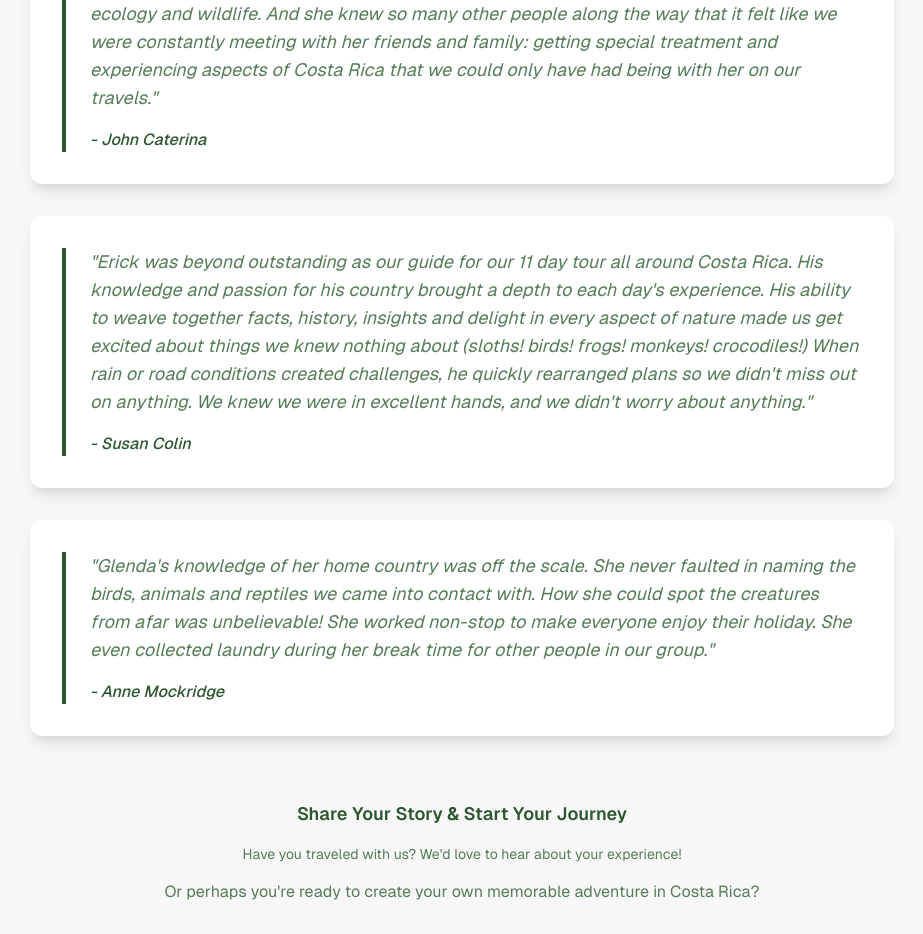
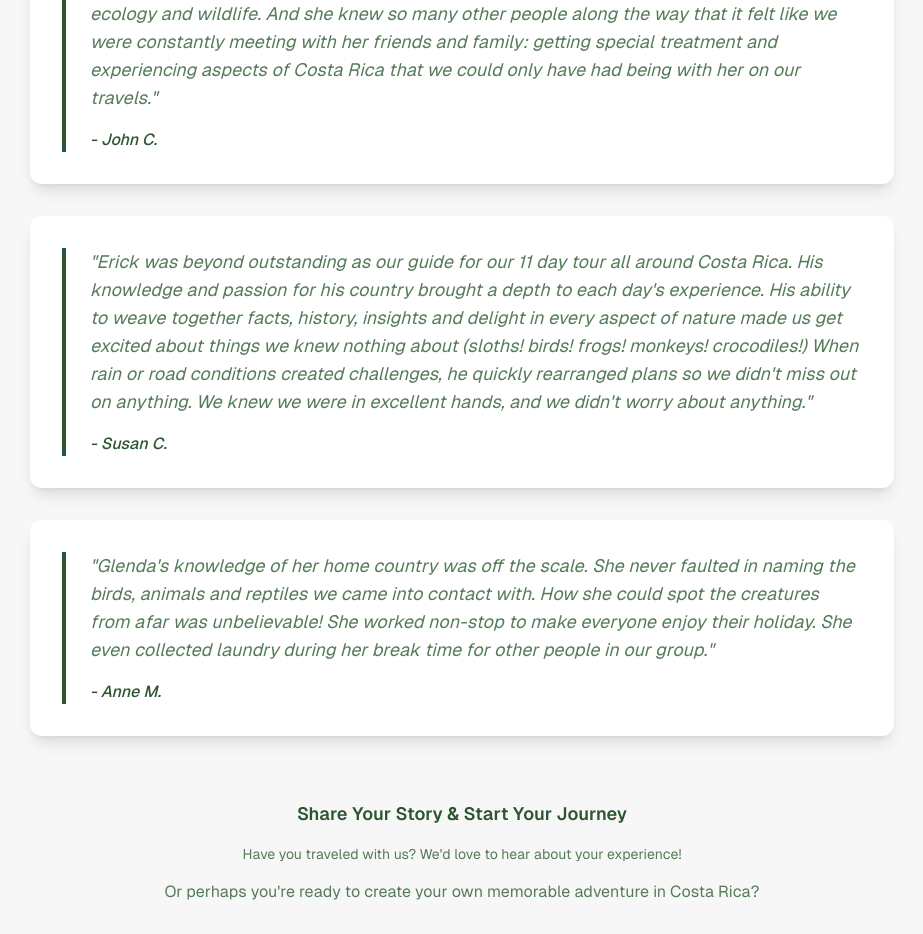
Before and after one commit to domino-software-solutions/costa-rica-tours, a Next.js app: page /reviews in a window 1280 px wide. Shown: the part 1120-2054 px from the top of the page, without its empty margins (178-1101 px from the left). Built offline with nearby package versions, Linux system fonts and the light colour scheme.

Commit message:
changed review last names to abbreviation

```diff
--- a/src/app/guides/erick/page.tsx
+++ b/src/app/guides/erick/page.tsx
@@ -41,7 +41,7 @@ const ErickGuidePage = (): JSX.Element => {
             <div className="my-8 xs:my-10 sm:my-12">
               <blockquote className="border-l-4 border-[#2C5530] pl-4 xs:pl-5 sm:pl-6 italic text-[#557B59] text-sm xs:text-base sm:text-lg">
                 &quot;Erick was beyond outstanding as our guide for our 11 day tour all around Costa Rica. His knowledge and passion for his country brought a depth to each day&apos;s experience. His ability to weave together facts, history, insights and delight in every aspect of nature made us get excited about things we knew nothing about (sloths! birds! frogs! monkeys! crocodiles!) When rain or road conditions created challenges, he quickly rearranged plans so we didn&apos;t miss out on anything. We knew we were in excellent hands, and we didn&apos;t worry about anything.&quot;
-                <footer className="mt-2 font-medium text-[#2C5530]">- Susan Colin</footer>
+                <footer className="mt-2 font-medium text-[#2C5530]">- Susan C.</footer>
               </blockquote>
             </div>
 
--- a/src/app/guides/glenda/page.tsx
+++ b/src/app/guides/glenda/page.tsx
@@ -48,12 +48,12 @@ const GlendaGuidePage = (): JSX.Element => {
             <div className="my-8 xs:my-10 sm:my-12 space-y-6 xs:space-y-7 sm:space-y-8">
               <blockquote className="border-l-4 border-[#2C5530] pl-4 xs:pl-5 sm:pl-6 italic text-[#557B59] text-sm xs:text-base sm:text-lg">
                 &quot;Glenda was amazing, from personally meeting us at the airport to the last hug of farewell at the end of the trip; so personal, engaging, knowledgeable of the history, culture, geography, ecology and wildlife. And she knew so many other people along the way that it felt like we were constantly meeting with her friends and family: getting special treatment and experiencing aspects of Costa Rica that we could only have had being with her on our travels. She was so hard-working; we would see her early in the mornings and late in the evening constantly planning and studying up to make our experience the very best it could be. What a lovely person and expert tour guide. We feel lucky and blessed to have been assigned Glenda and we all still keep in touch on WhatsApp which really underscores her ability to both engage and build lasting community connections.&quot;
-                <footer className="mt-2 font-medium text-[#2C5530]">- John Caterina</footer>
+                <footer className="mt-2 font-medium text-[#2C5530]">- John C.</footer>
               </blockquote>
 
               <blockquote className="border-l-4 border-[#2C5530] pl-4 xs:pl-5 sm:pl-6 italic text-[#557B59] text-sm xs:text-base sm:text-lg">
                 &quot;Glenda was simply the best tour guide I have ever met. Her knowledge of her home country was off the scale. She never faulted in naming the birds, animals and reptiles we came into contact with. How she could spot the creatures from afar was unbelievable! She worked non-stop to make everyone enjoy their holiday. She even collected laundry during her break time for other people in our group. She also recommended many extra trips and restaurants which were just perfect and added to the experience. We wish her all the best in her future career and just wish we could meet up again someday.&quot;
-                <footer className="mt-2 font-medium text-[#2C5530]">- Anne Mockridge</footer>
+                <footer className="mt-2 font-medium text-[#2C5530]">- Anne M.</footer>
               </blockquote>
             </div>
 
--- a/src/app/reviews/page.tsx
+++ b/src/app/reviews/page.tsx
@@ -139,7 +139,7 @@ const ReviewsPage = (): JSX.Element => {
                 <p className="mb-4 text-sm xs:text-base sm:text-lg leading-relaxed">
                   &quot;Glenda was amazing, from personally meeting us at the airport to the last hug of farewell at the end of the trip; so personal, engaging, knowledgeable of the history, culture, geography, ecology and wildlife. And she knew so many other people along the way that it felt like we were constantly meeting with her friends and family: getting special treatment and experiencing aspects of Costa Rica that we could only have had being with her on our travels.&quot;
                 </p>
-                <footer className="font-medium text-[#2C5530]">- John Caterina</footer>
+                <footer className="font-medium text-[#2C5530]">- John C.</footer>
               </blockquote>
             </div>
 
@@ -149,7 +149,7 @@ const ReviewsPage = (): JSX.Element => {
                 <p className="mb-4 text-sm xs:text-base sm:text-lg leading-relaxed">
                   &quot;Erick was beyond outstanding as our guide for our 11 day tour all around Costa Rica. His knowledge and passion for his country brought a depth to each day&apos;s experience. His ability to weave together facts, history, insights and delight in every aspect of nature made us get excited about things we knew nothing about (sloths! birds! frogs! monkeys! crocodiles!) When rain or road conditions created challenges, he quickly rearranged plans so we didn&apos;t miss out on anything. We knew we were in excellent hands, and we didn&apos;t worry about anything.&quot;
                 </p>
-                <footer className="font-medium text-[#2C5530]">- Susan Colin</footer>
+                <footer className="font-medium text-[#2C5530]">- Susan C.</footer>
               </blockquote>
             </div>
 
@@ -159,7 +159,7 @@ const ReviewsPage = (): JSX.Element => {
                 <p className="mb-4 text-sm xs:text-base sm:text-lg leading-relaxed">
                   &quot;Glenda&apos;s knowledge of her home country was off the scale. She never faulted in naming the birds, animals and reptiles we came into contact with. How she could spot the creatures from afar was unbelievable! She worked non-stop to make everyone enjoy their holiday. She even collected laundry during her break time for other people in our group.&quot;
                 </p>
-                <footer className="font-medium text-[#2C5530]">- Anne Mockridge</footer>
+                <footer className="font-medium text-[#2C5530]">- Anne M.</footer>
               </blockquote>
             </div>
           </div>
```
